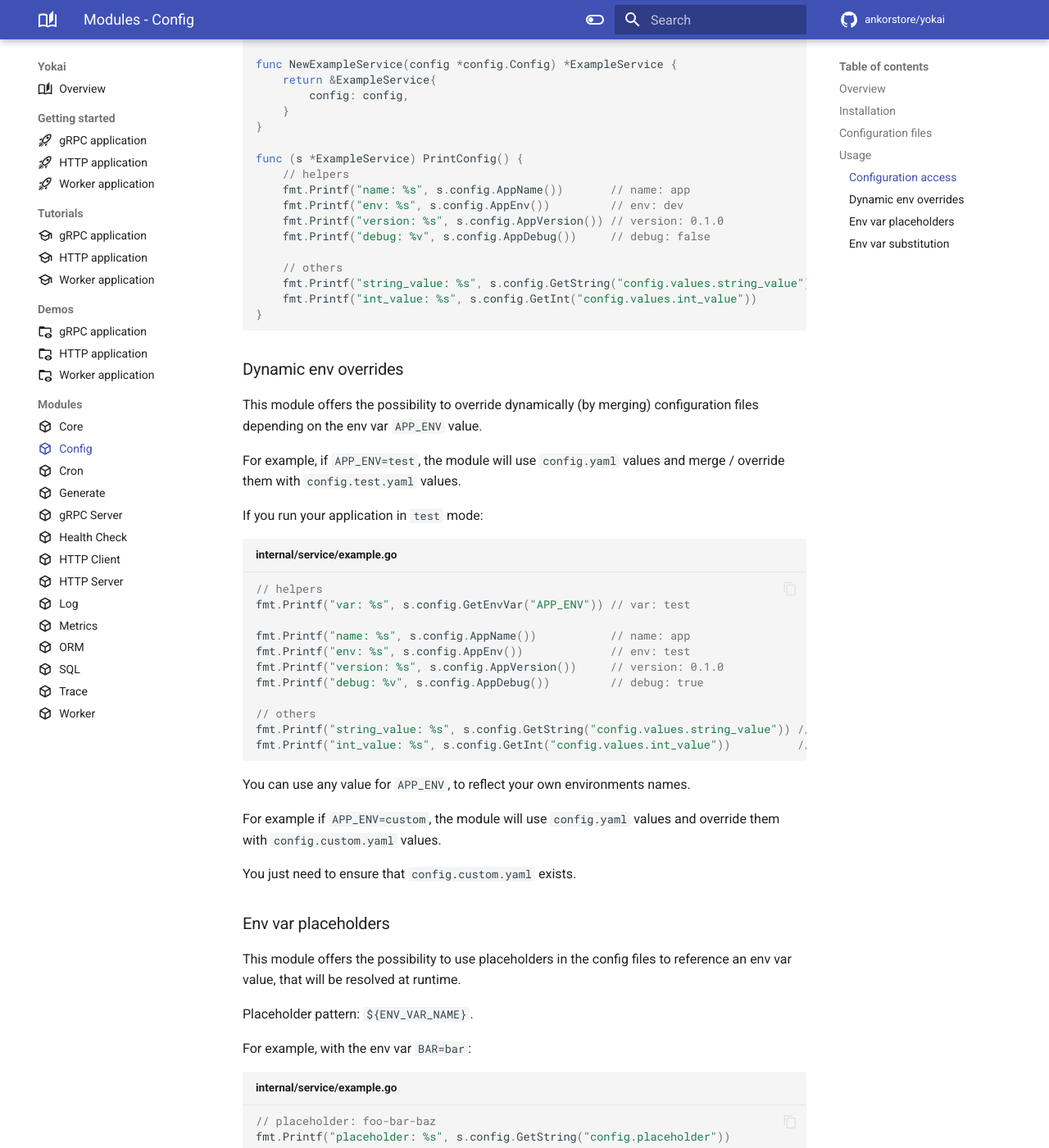
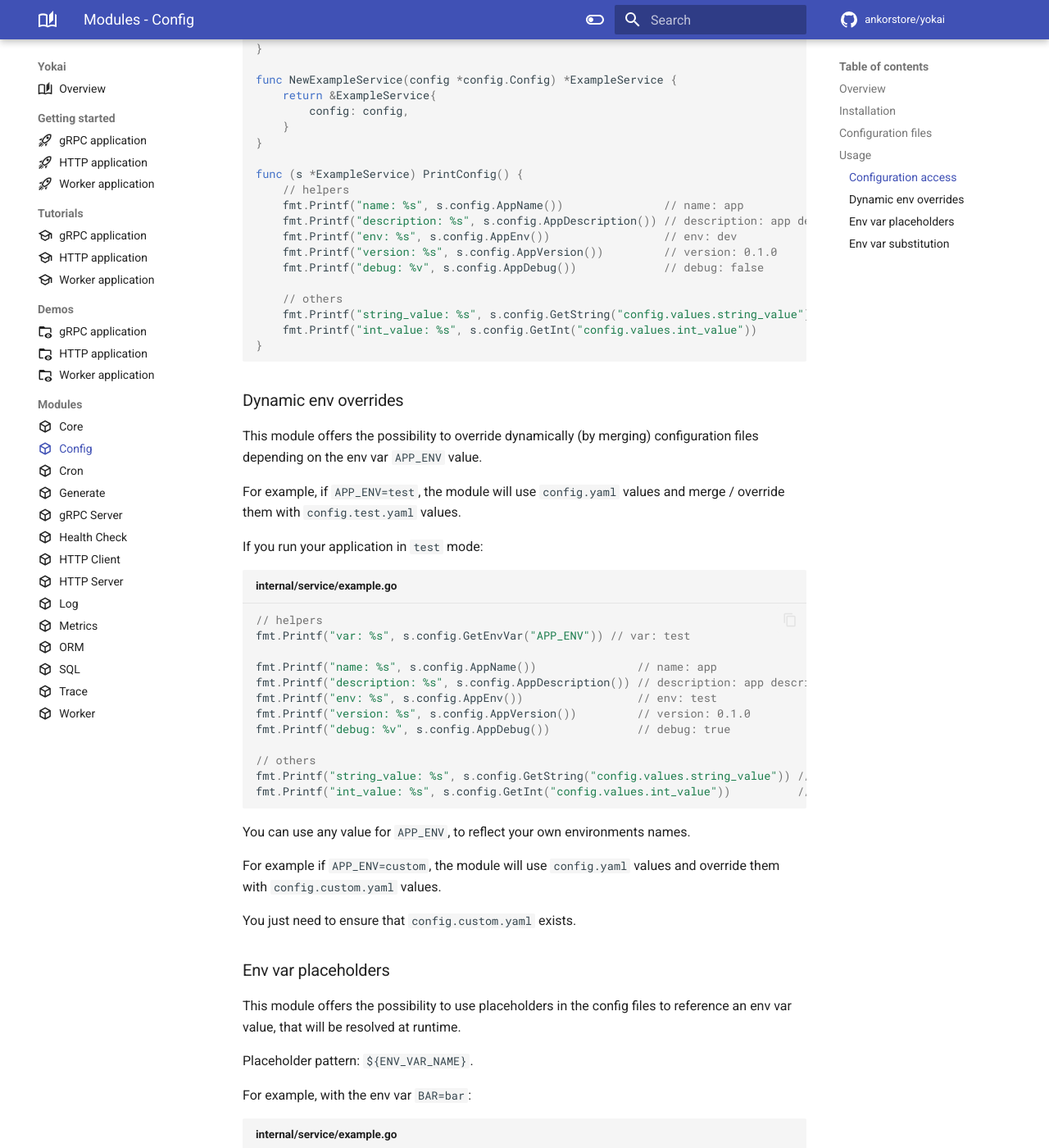
Before and after one commit to ankorstore/yokai, an MkDocs documentation site: the page built from docs/modules/fxconfig.md, in a window 1280 px wide and 1400 px high, scrolled down 1892 px. Shown: the whole window at 82% size. Built offline with MkDocs 1.6.1 and Material for MkDocs 9.7.7, drawn with Linux system fonts in a browser that asks for light colours; comment, search, counter and statistics services are not loaded; some of the changed text lies outside the part shown.

Commit message:
doc(main): Updated documentation (#276)

````diff
--- a/docs/modules/fxconfig.md
+++ b/docs/modules/fxconfig.md
@@ -41,6 +41,7 @@ For the following examples, we will be considering those configuration files:
 ```yaml title="configs/config.yaml"
 app:
   name: app
+  description: app description
   env: dev
   version: 0.1.0
   debug: false
@@ -93,10 +94,11 @@ func NewExampleService(config *config.Config) *ExampleService {
 
 func (s *ExampleService) PrintConfig() {
 	// helpers
-	fmt.Printf("name: %s", s.config.AppName())       // name: app
-	fmt.Printf("env: %s", s.config.AppEnv())         // env: dev
-	fmt.Printf("version: %s", s.config.AppVersion()) // version: 0.1.0
-	fmt.Printf("debug: %v", s.config.AppDebug())     // debug: false
+	fmt.Printf("name: %s", s.config.AppName())               // name: app
+	fmt.Printf("description: %s", s.config.AppDescription()) // description: app description
+	fmt.Printf("env: %s", s.config.AppEnv())                 // env: dev
+	fmt.Printf("version: %s", s.config.AppVersion())         // version: 0.1.0
+	fmt.Printf("debug: %v", s.config.AppDebug())             // debug: false
 
 	// others
 	fmt.Printf("string_value: %s", s.config.GetString("config.values.string_value")) // string_value: default
@@ -118,10 +120,11 @@ If you run your application in `test` mode:
 // helpers
 fmt.Printf("var: %s", s.config.GetEnvVar("APP_ENV")) // var: test
 
-fmt.Printf("name: %s", s.config.AppName())           // name: app
-fmt.Printf("env: %s", s.config.AppEnv())             // env: test
-fmt.Printf("version: %s", s.config.AppVersion())     // version: 0.1.0
-fmt.Printf("debug: %v", s.config.AppDebug())         // debug: true
+fmt.Printf("name: %s", s.config.AppName())               // name: app
+fmt.Printf("description: %s", s.config.AppDescription()) // description: app description
+fmt.Printf("env: %s", s.config.AppEnv())                 // env: test
+fmt.Printf("version: %s", s.config.AppVersion())         // version: 0.1.0
+fmt.Printf("debug: %v", s.config.AppDebug())             // debug: true
 
 // others
 fmt.Printf("string_value: %s", s.config.GetString("config.values.string_value")) // string_value: test
````
Also changed, not shown: docs/modules/fxcore.md (+1 -0 lines).
